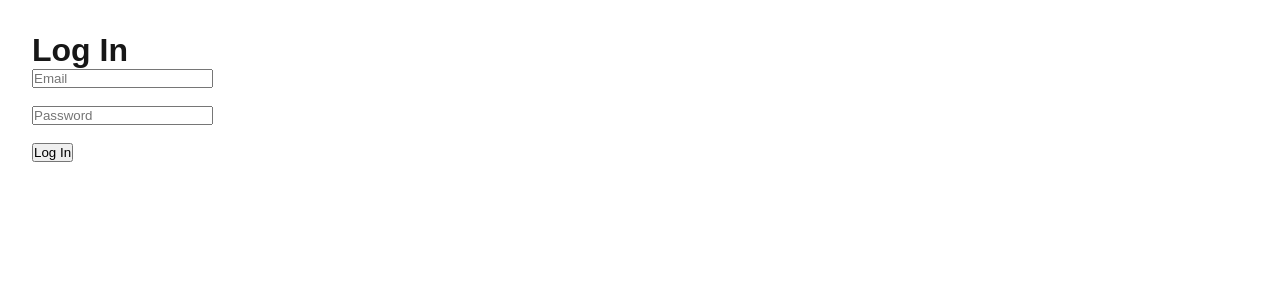
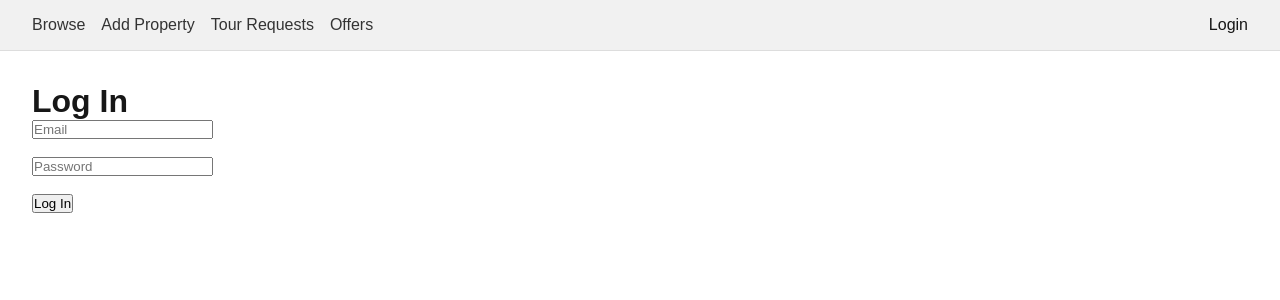
Before and after one commit to S0n0f1saac/buyerbridge-mvp, a Next.js app: page /login in a window 1280 px wide. Shown: the top 300 px of the page. Built offline with nearby package versions, Linux system fonts and the light colour scheme; no server answers.

Commit message:
Add global navbar with styled links and logout handling

```diff
--- a/app/layout.js
+++ b/app/layout.js
@@ -1,27 +1,44 @@
-import { Geist, Geist_Mono } from "next/font/google";
-import "./globals.css";
+import './globals.css'
+import Link from 'next/link'
+import { createClient } from '@supabase/supabase-js'
 
-const geistSans = Geist({
-  variable: "--font-geist-sans",
-  subsets: ["latin"],
-});
+const supabase = createClient(
+  process.env.NEXT_PUBLIC_SUPABASE_URL,
+  process.env.NEXT_PUBLIC_SUPABASE_ANON_KEY
+)
 
-const geistMono = Geist_Mono({
-  variable: "--font-geist-mono",
-  subsets: ["latin"],
-});
+export default async function RootLayout({ children }) {
+  const { data: { user } } = await supabase.auth.getUser()
 
-export const metadata = {
-  title: "Create Next App",
-  description: "Generated by create next app",
-};
-
-export default function RootLayout({ children }) {
   return (
     <html lang="en">
-      <body className={`${geistSans.variable} ${geistMono.variable}`}>
+      <body>
+        <nav style={{
+          display: 'flex',
+          justifyContent: 'space-between',
+          alignItems: 'center',
+          padding: '1rem 2rem',
+          background: '#f1f1f1',
+          borderBottom: '1px solid #ddd'
+        }}>
+          <div style={{ display: 'flex', gap: '1rem' }}>
+            <Link href="/browse" style={{ color: '#333' }}>Browse</Link>
+            <Link href="/add-property" style={{ color: '#333' }}>Add Property</Link>
+            <Link href="/seller/tour-requests" style={{ color: '#333' }}>Tour Requests</Link>
+            <Link href="/seller/offers" style={{ color: '#333' }}>Offers</Link>
+          </div>
+          <div>
+            {user ? (
+              <form action="/logout" method="post">
+                <button type="submit">Logout</button>
+              </form>
+            ) : (
+              <Link href="/login">Login</Link>
+            )}
+          </div>
+        </nav>
         {children}
       </body>
     </html>
-  );
+  )
 }
--- /dev/null
+++ b/app/logout/route.js
@@ -0,0 +1,13 @@
+import { NextResponse } from 'next/server'
+import { createClient } from '@supabase/supabase-js'
+
+export async function POST() {
+  const supabase = createClient(
+    process.env.NEXT_PUBLIC_SUPABASE_URL,
+    process.env.NEXT_PUBLIC_SUPABASE_ANON_KEY
+  )
+
+  await supabase.auth.signOut()
+
+  return NextResponse.redirect(new URL('/login', process.env.NEXT_PUBLIC_SITE_URL))
+}
```
